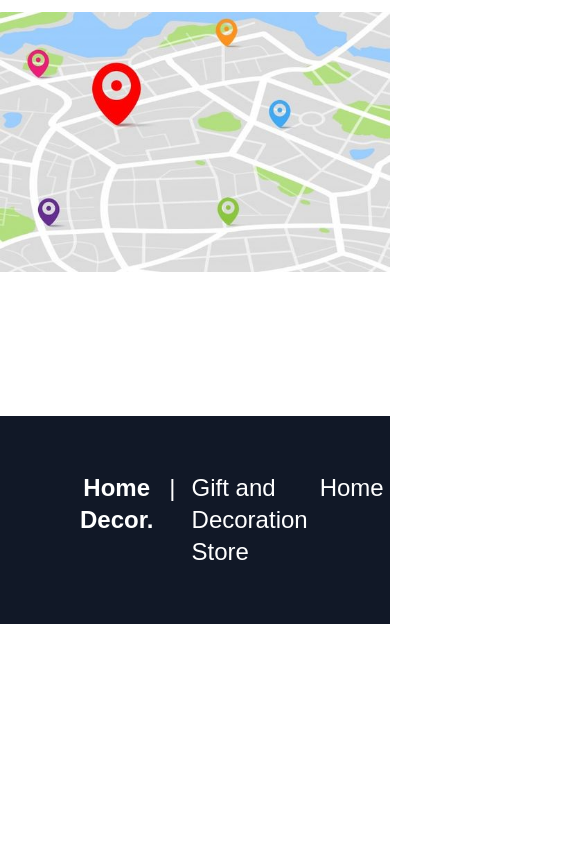
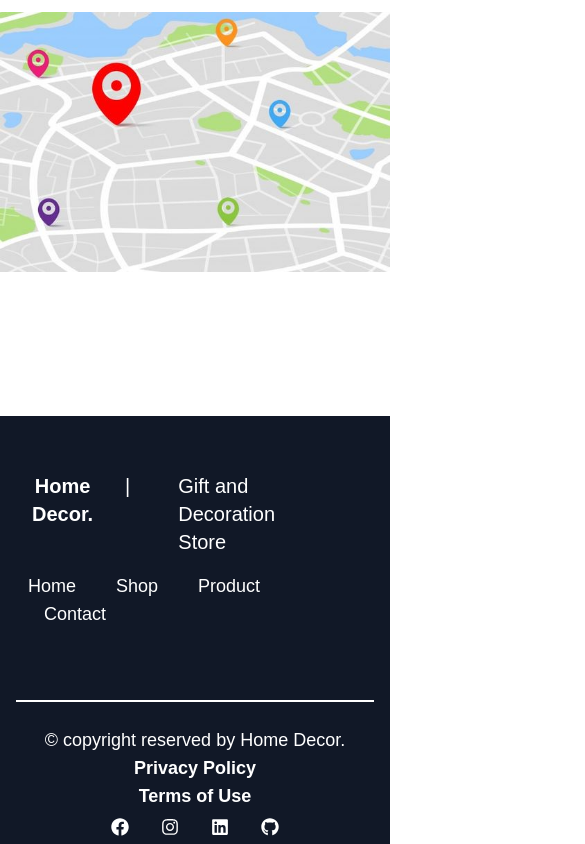
Before and after one commit to munibaweb123/e-commerce-nextjs, a Next.js app: page / in a window 390 px wide. Shown: the part 7460-8304 px from the top of the page, 585 px wide, since content can reach past the window. Before the commit the page ends 8262 px from the top, so only its background shows below. Built offline with nearby package versions, Linux system fonts and the light colour scheme.

Commit message:
footer responsive

```diff
--- a/src/app/components/Footer.tsx
+++ b/src/app/components/Footer.tsx
@@ -1,43 +1,45 @@
+import Link from "next/link";
+import { FaFacebook, FaInstagram, FaLinkedin, FaGithub } from 'react-icons/fa';
 
+export default function Footer() {
+    return (
+        <footer className="flex flex-col sm:flex-row px-4 sm:px-20 bg-gray-900 text-white h-auto sm:h-72 flex-wrap">
+            <div className="flex flex-col sm:flex-row justify-between py-14 w-full">
+                <div className="flex gap-x-4">
+                    <h2 className="text-xl sm:text-2xl font-bold text-center">Home Decor.</h2>
+                    <h3 className="text-xl sm:text-2xl flex">| <span className="px-12">Gift and Decoration Store</span></h3>
+                </div>
+                <div className="flex flex-wrap space-x-4 text-lg sm:text-2xl mt-4 sm:mt-0">
+                    <Link href="/" className="text-white hover:font-bold px-3 rounded-md font-medium">Home</Link>
+                    <Link href="#shop" className="text-white hover:font-bold px-3 rounded-md font-medium">Shop</Link>
+                    <Link href="#product" className="text-white hover:font-bold px-3 rounded-md font-medium">Product</Link>
+                    <Link href="#contact" className="text-white hover:font-bold px-3 rounded-md font-medium">Contact</Link>
+                </div>
+            </div>
 
-import Link from "next/link"
-import {FaFacebook} from 'react-icons/fa'
-import {FaInstagram} from 'react-icons/fa'
-import { FaLinkedin } from "react-icons/fa"
-import { FaGithub } from "react-icons/fa"
+            <div className="border-b-2 border-white w-full my-4"></div>
 
-
-
-export default function Footer(){
-    return(
-        <footer className="flex flex-col px-20  bg-gray-900 text-white h-52">
-
-                <div className="flex justify-between py-14">
-                <div className="flex gap-x-4">
-                <h2 className="text-2xl font-bold text-center">Home Decor. </h2>
-                <h3 className="text-2xl gap-x-4 flex">| <span>Gift and Decoration Store</span></h3>
+            <div className="text-lg sm:text-2xl py-2 flex flex-col sm:flex-row gap-x-32 items-center">
+                <div className="flex flex-col sm:flex-row items-center gap-x-4">
+                    &copy; copyright reserved by Home Decor.
+                    <span className="font-bold cursor-pointer mx-1">Privacy Policy</span>
+                    <span className="font-bold cursor-pointer mx-1">Terms of Use</span>
                 </div>
-                <div className="flex space-x-4 text-2xl">
-                <Link href="/" className="text-white hover:font-bold px-3 rounded-md font-medium">Home</Link>
-                <Link href="#shop" className="text-white  hover:font-bold px-3 rounded-md font-medium">Shop</Link>
-                <Link href="#product" className="text-white   hover:font-bold px-3  rounded-md font-medium">Product</Link>
-                <Link href="#contact" className="text-white  hover:font-bold px-3 rounded-md  font-medium">Contact</Link>
-              </div>
-              </div>
-
-                <div className="border-b-2 border-white "></div>
-
-
-               <div className="text-2xl py-2 ">
-               <p className="flex justify-between">&copy; copyright reserved by Home Decor. <span className="font-bold">Privacy Policy</span><span className="font-bold"> Terms of Use</span>
-               <FaFacebook/>
-               <FaInstagram/>
-               <FaLinkedin/>
-               <FaGithub/>
-               </p>
-
-               </div>
-
+                <div className="flex space-x-8 mt-2 sm:mt-0 ">
+                    <Link href="https://facebook.com" aria-label="Facebook" className="text-white hover:text-gray-400">
+                        <FaFacebook />
+                    </Link>
+                    <Link href="https://instagram.com" aria-label="Instagram" className="text-white hover:text-gray-400">
+                        <FaInstagram />
+                    </Link>
+                    <Link href="https://linkedin.com" aria-label="LinkedIn" className="text-white hover:text-gray-400">
+                        <FaLinkedin />
+                    </Link>
+                    <Link href="https://github.com" aria-label="GitHub" className="text-white hover:text-gray-400">
+                        <FaGithub />
+                    </Link>
+                </div>
+            </div>
         </footer>
-    )
+    );
 }
```
